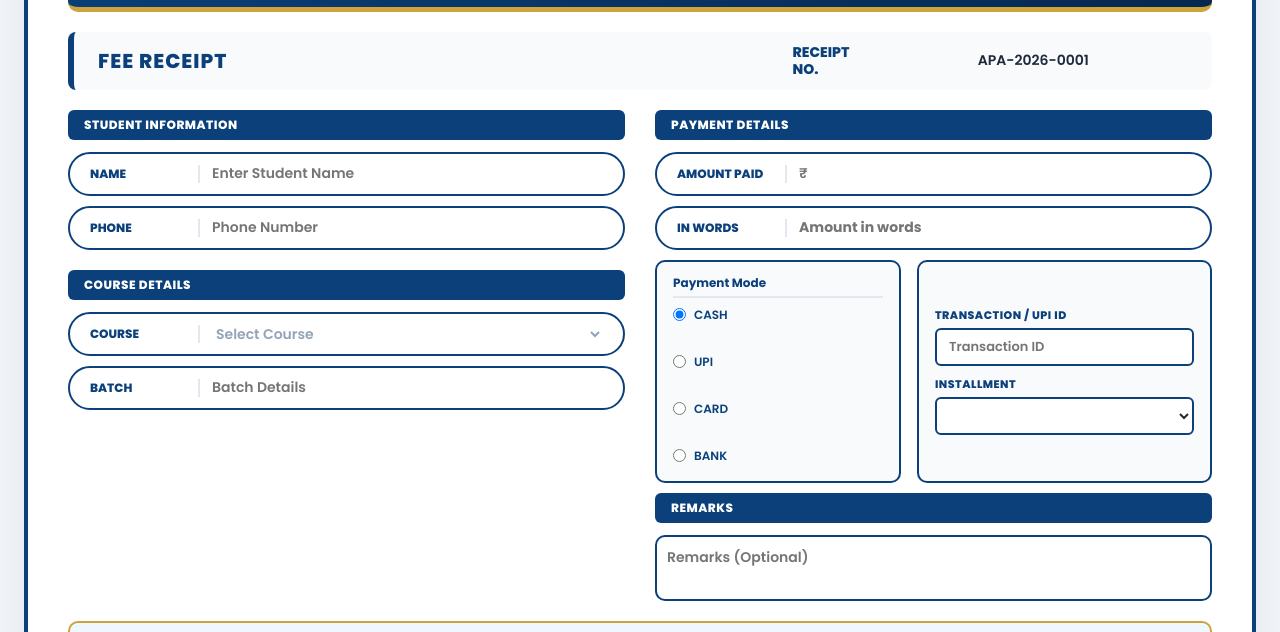
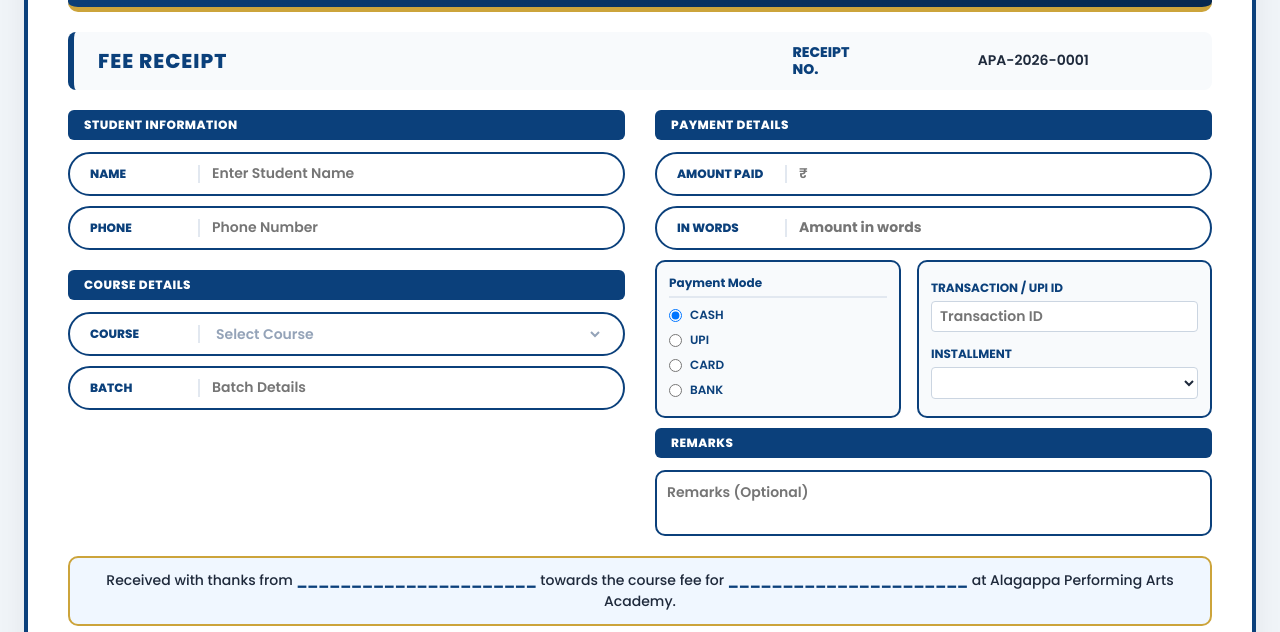
Before and after one commit to alagappadesigner-boop/alagappadesigner-boop.github.io, a plain HTML site: page index.html in a window 1280 px wide. Shown: the part 167-799 px from the top of the page. Drawn offline with nearby package versions, Linux system fonts and the light colour scheme.

Commit message:
Update index.html

```diff
--- a/index.html
+++ b/index.html
@@ -189,7 +189,7 @@
         }
 
         /* ==========================================================================
-           5. COMFORT GRID ENGINE (OPTIMIZED FOR WIDESCREEN DISPLAY)
+           5. THREE-COLUMN COMFORT GRID ENGINE (OPTIMIZED FOR WIDESCREEN DISPLAY)
            ========================================================================== */
         .landscape-grid {
             display: grid;
@@ -263,7 +263,7 @@
         }
 
         /* ==========================================================================
-           7. PAYMENT METHODS GRID & INSTALMENT FIELD ALIGNMENT FIX
+           7. PAYMENT METHODS GRID
            ========================================================================== */
         .payment-grid {
             display: grid;
@@ -274,17 +274,14 @@
 
         .payment-box {
             border: 2px solid var(--primary-blue);
-            padding: 12px 16px;
+            padding: 12px;
             border-radius: 10px;
             background: var(--bg-light);
-            display: flex;
-            flex-direction: column;
-            justify-content: center;
         }
 
         .payment-box h3 {
             font-size: 12px;
-            margin-bottom: 8px;
+            margin-bottom: 6px;
             color: var(--primary-blue);
             font-weight: 700;
             border-bottom: 2px solid #e2e8f0;
@@ -302,43 +299,6 @@
             border: none;
             padding: 0;
             min-width: auto;
-        }
-
-        /* Perfectly Aligned Alignment Container for Dropdowns & Textboxes inside Payment Info */
-        .inner-field-group {
-            display: flex;
-            flex-direction: column;
-            gap: 10px;
-            width: 100%;
-        }
-
-        .inner-row-field {
-            display: flex;
-            flex-direction: column;
-            width: 100%;
-        }
-
-        .inner-row-field span {
-            font-size: 11px;
-            font-weight: 800;
-            color: var(--primary-blue);
-            text-transform: uppercase;
-            margin-bottom: 4px;
-            letter-spacing: 0.5px;
-        }
-
-        .inner-row-field input,
-        .inner-row-field select {
-            width: 100%;
-            height: 38px;
-            padding: 6px 12px;
-            border: 2px solid var(--primary-blue) !important;
-            border-radius: 6px;
-            background: #ffffff;
-            font-size: 13px;
-            font-weight: 600;
-            color: var(--text-dark);
-            outline: none;
         }
 
         textarea {
@@ -605,8 +565,10 @@
             </div>
         </div>
 
+        <!-- TWO COLUMN EXPANDED LANDSCAPE GRID -->
         <div class="landscape-grid">
 
+            <!-- LEFT COLUMN: STUDENT & COURSE -->
             <div class="grid-column">
                 <div class="section-title" style="margin-top: 0;">Student Information</div>
 
@@ -638,6 +600,7 @@
                 </div>
             </div>
 
+            <!-- RIGHT COLUMN: FINANCIAL DATA -->
             <div class="grid-column">
                 <div class="section-title" style="margin-top: 0;">Payment Details</div>
 
@@ -661,23 +624,17 @@
                     </div>
 
                     <div class="payment-box">
-                        <div class="inner-field-group">
-                            <div class="inner-row-field">
-                                <span>Transaction / UPI ID</span>
-                                <input type="text" id="transactionId" placeholder="Transaction ID">
-                            </div>
+                        <label style="font-weight:700; margin-bottom:4px; border:none; padding:0;">Transaction / UPI ID</label>
+                        <input type="text" id="transactionId" placeholder="Transaction ID" style="border:1px solid #cbd5e1 !important; padding:4px 8px; border-radius:4px; background:#fff; margin-bottom:8px;">
 
-                            <div class="inner-row-field">
-                                <span>Installment</span>
-                                <select id="installment">
+                        <label style="font-weight:700; margin-bottom:4px; border:none; padding:0;">Installment</label>
+                        <select id="installment" style="border:1px solid #cbd5e1 !important; padding:4px 8px; border-radius:4px; background:#fff;">
                             <option value="" disabled selected hidden></option>
                             <option value="First Installment">First Installment</option>
                             <option value="Second Installment">Second Installment</option>
                             <option value="Final Installment">Final Installment</option>
                             <option value="Full Payment">Full Payment</option>
                         </select>
-                            </div>
-                        </div>
                     </div>
                 </div>
 
@@ -710,6 +667,7 @@
         </footer>
     </div>
 
+    <!-- CONTROL PANEL USER BUTTONS -->
     <div class="buttons">
         <button id="download"><i class="fa-solid fa-file-pdf"></i> Download PDF</button>
         <button id="printBtn"><i class="fa-solid fa-print"></i> Print Receipt</button>
@@ -717,6 +675,7 @@
         <button id="clearForm"><i class="fa-solid fa-trash"></i> Clear Form</button>
     </div>
 
+    <!-- LIVE ADVANCED VIEW LEDGER PANEL -->
     <div class="live-ledger-container">
         <div class="ledger-header">
             <h3>Current Batch Records Ledger (Live View)</h3>
@@ -734,6 +693,7 @@
                     </tr>
                 </thead>
                 <tbody id="ledgerBody">
+                    <!-- Dynamic Rows -->
                 </tbody>
             </table>
         </div>
```
Lines whose indentation alone changed are shown as unchanged.
